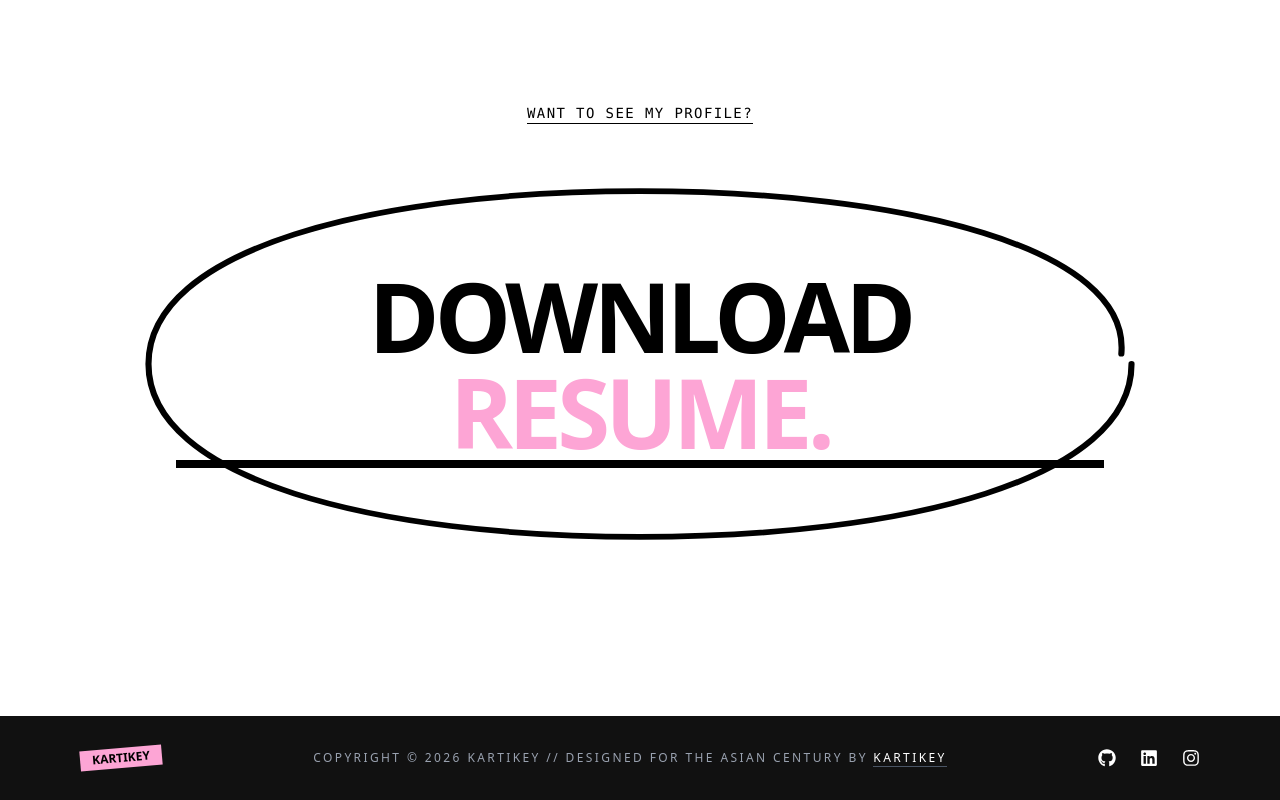
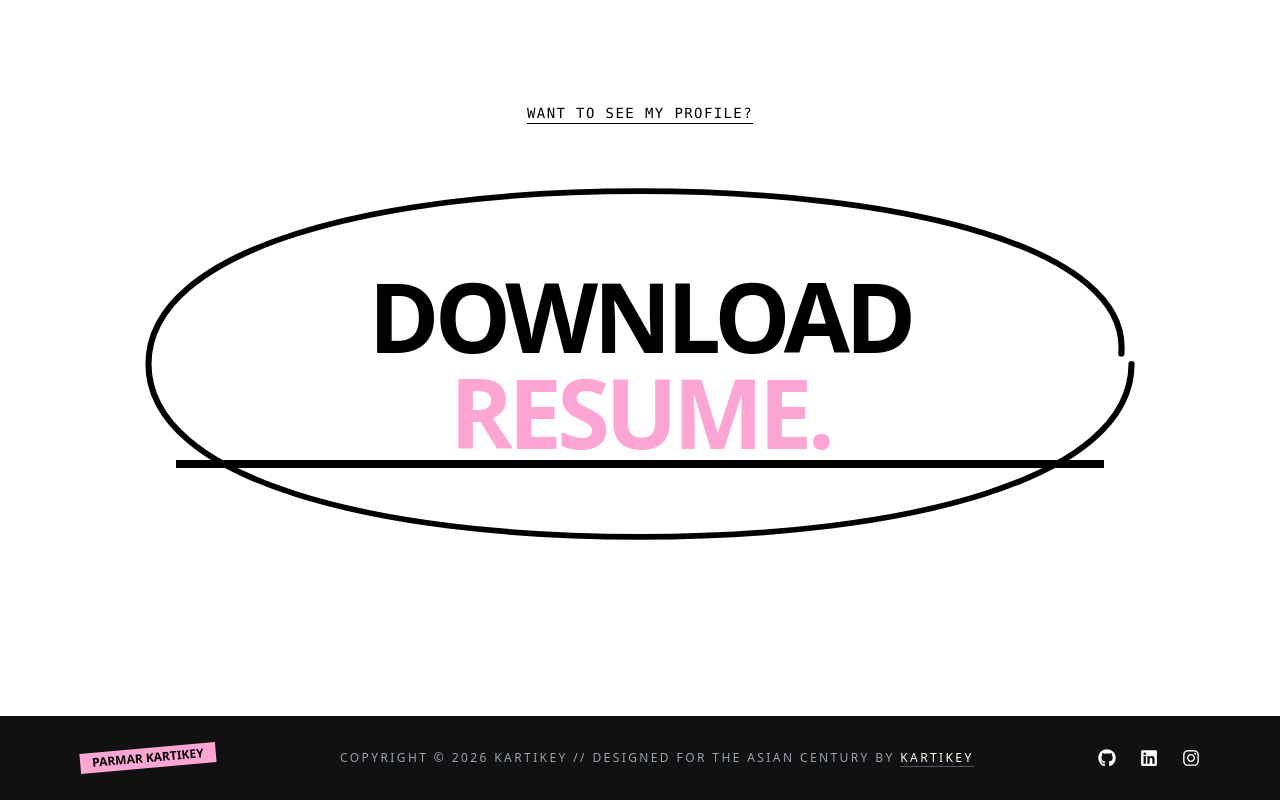
Before and after one commit to kadarkadikadey/portfolio, a Next.js app: page /portfolio/ in a window 1280 px wide. Shown: the part 4915-5715 px from the top of the page. Built offline with nearby package versions, Linux system fonts and the light colour scheme.

Commit message:
Update logo text from 'KARTIKEY' to 'PARMAR KARTIKEY'

```diff
--- a/app/page.tsx
+++ b/app/page.tsx
@@ -677,7 +677,7 @@ export default function Home() {
 
                 {/* Logo Brand */}
                 <div className="bg-pink-300 text-black px-3 py-1 font-black text-xs leading-none uppercase rotate-[-5deg]">
-                  KARTIKEY
+                  PARMAR KARTIKEY
                 </div>
 
                 {/* Copyright & Credits */}
```
